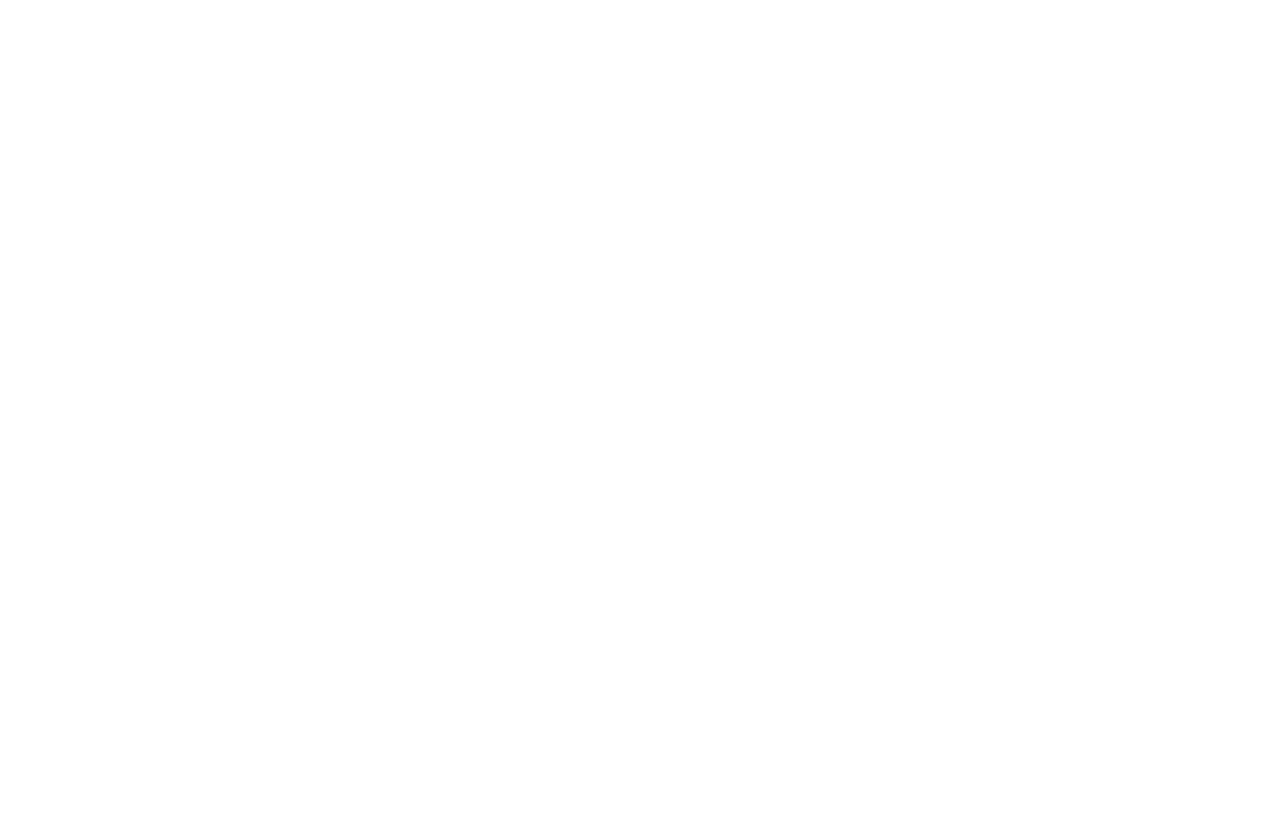
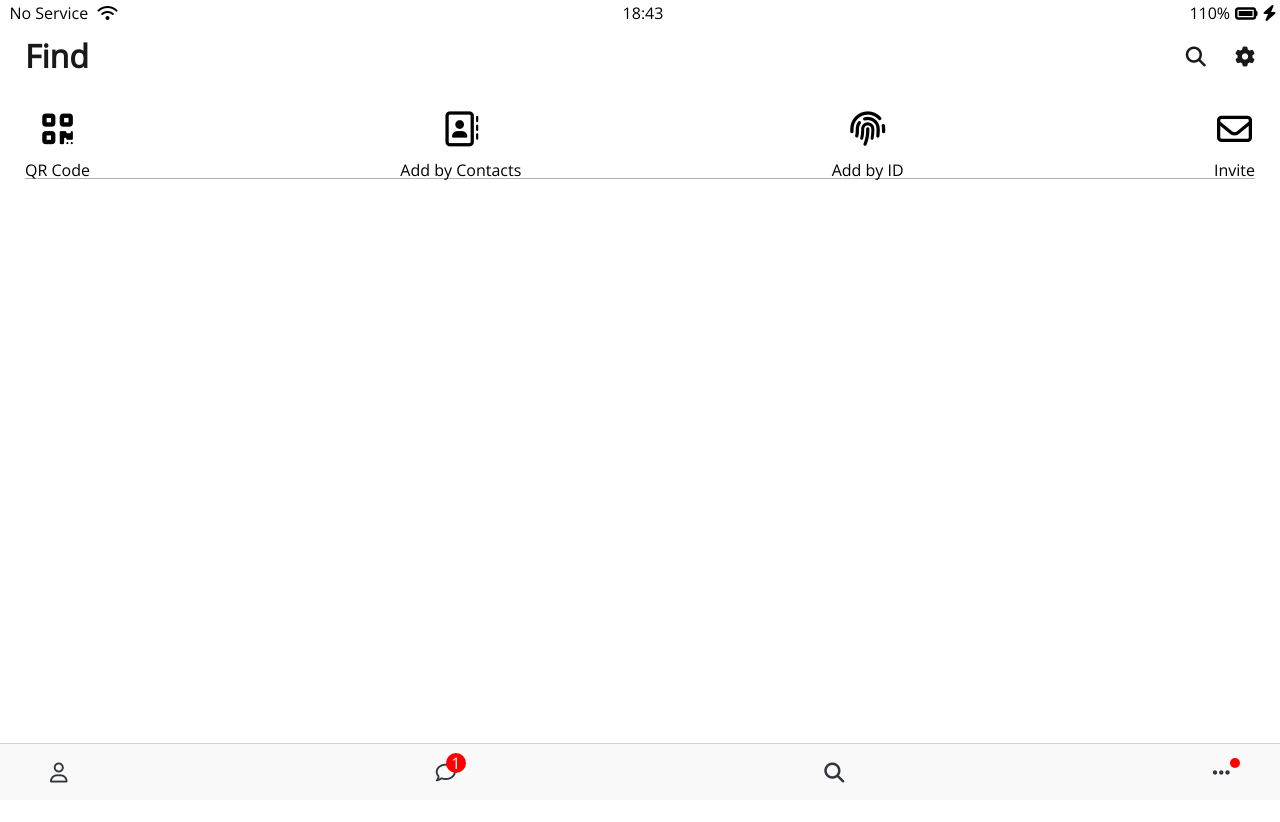
Before and after one commit to KimHyeonOh/2023-KoKoa-Clone-Practice, a plain HTML site: page find.html in a window 1280 px wide. Shown: the top 822 px of the page. Before the commit the page ends 800 px from the top, so only its background shows below. Drawn offline with nearby package versions, Linux system fonts and the light colour scheme.

Commit message:
Done #6.21

```diff
--- /dev/null
+++ b/css/screens/find.css
@@ -0,0 +1,20 @@
+.find-icons {
+    display: flex;
+    justify-content: space-between;
+    border-bottom: 1px solid rgba(0, 0, 0, 0.3);
+}
+
+.find-icons__icon {
+    display: flex;
+    flex-direction: column;
+    align-items: center;
+
+}
+
+.find-icons__icon i {
+    font-size: 35px;
+}
+
+.find-icons__icon span {
+    margin-top: 15px;
+}
--- a/css/styles.css
+++ b/css/styles.css
@@ -13,8 +13,13 @@
 /* Screens */
 @import "screens/login.css";
 @import "screens/friends.css";
+@import "screens/find.css";
 
 body {
     font-family: "Open Sans", sans-serif;
     height: 1000vh;
 }
+
+.main-screen {
+    padding: 0px var(--horizontal-space);
+}
--- a/find.html
+++ b/find.html
@@ -0,0 +1,72 @@
+<!DOCTYPE html>
+<html lang="en">
+
+<head>
+    <link rel="stylesheet" href="css/styles.css" />
+    <meta charset="UTF-8" />
+    <meta name="viewport" content="width=device-width, initial-scale=1.0" />
+    <title>Find - Kokoa Clone</title>
+</head>
+
+<body>
+    <div class="status-bar">
+        <div class="status-bar__column">
+            <span>No Service</span>
+            <i class="fas fa-wifi"></i>
+        </div>
+        <div class="status-bar__column">
+            <span>18:43</span>
+        </div>
+        <div class="status-bar__column">
+            <span>110%</span>
+            <i class="fas fa-battery-full fa-lg"></i>
+            <i class="fas fa-bolt"></i>
+        </div>
+    </div>
+
+    <header class="screen-header">
+        <h1 class="screen-header__title">Find</h1>
+        <div class="screen-header__icons">
+            <span><i class="fas fa-search fa-lg"></i></span>
+            <span>
+                <i class="fas fa-cog fa-lg"></i>
+            </span>
+        </div>
+    </header>
+
+    <main class="main-screen">
+        <div class="find-icons">
+            <div class="find-icons__icon"><i class="fas fa-qrcode"></i><span>QR Code</span></div>
+            <div class="find-icons__icon"><i class="far fa-address-book"></i><span>Add by Contacts</span></div>
+            <div class="find-icons__icon"><i class="fas fa-fingerprint"></i><span>Add by ID</span></div>
+            <div class="find-icons__icon"><i class="far fa-envelope"></i><span>Invite</span></div>
+        </div>
+    </main>
+
+    <nav class="nav">
+        <ul class="nav__list">
+            <li class="nav__btn">
+                <a class="nav__link" href="friends.html"><i class="far fa-user fa-lg"></i></a>
+            </li>
+            <li class="nav__btn">
+                <a class="nav__link" href="chats.html">
+                    <span class="nav__notification badge">1</span>
+                    <i class="far fa-comment fa-lg"></i>
+                </a>
+            </li>
+            <li class="nav__btn">
+                <a class="nav__link" href="find.html"><i class="fas fa-search fa-lg"></i></a>
+            </li>
+            <li class="nav__btn">
+                <a class="nav__link" href="more.html">
+                    <div class="nav__new"></div>
+                    <i class="fas fa-ellipsis-h fa-lg"></i>
+                </a>
+            </li>
+        </ul>
+    </nav>
+
+    <script src="https://kit.fontawesome.com/6478f529f2.js" crossorigin="anonymous"></script>
+</body>
+
+</html>
```
Also changed, not shown: chats.html (+4 -1 lines).
